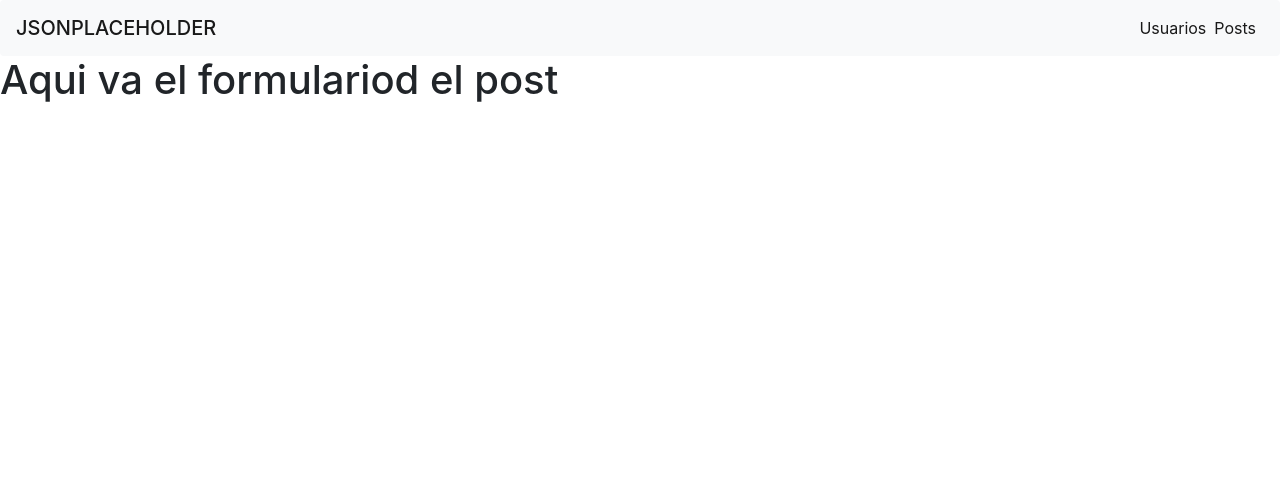
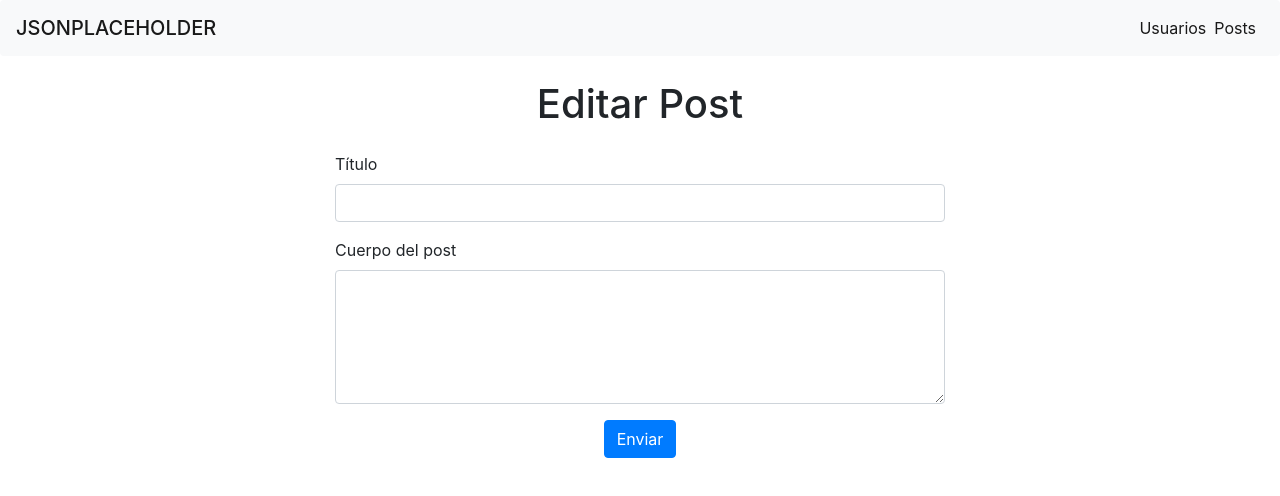
Before and after one commit to ismaeljtl/json-placeholder, a React (Create React App) app: page /postForm/1 in a window 1280 px wide. Shown: the top 496 px of the page. Built offline with nearby package versions, Linux system fonts and the light colour scheme.

Commit message:
create y update post

```diff
--- a/src/components/Post/Post.css
+++ b/src/components/Post/Post.css
@@ -29,3 +29,22 @@
 .Post .bottom-container small:first-child {
   font-weight: bolder;
 }
+
+.card-agregar {
+  display: flex !important;
+  flex-direction: row;
+  justify-content: center;
+  padding: 4.5rem 0;
+  cursor: pointer;
+}
+
+.card-agregar .plus h3 {
+  width: 35px;
+  height: 35px;
+  border: 3px solid #212529;
+  border-radius: 100%;
+  display: flex;
+  justify-content: center;
+  align-items: center;
+  margin-right: 0.5rem;
+}
--- a/src/components/Post/Post.js
+++ b/src/components/Post/Post.js
@@ -1,8 +1,16 @@
 import React from "react";
 import "./Post.css";
 import Dropdown from "../Dropdown/Dropdown";
+import { withRouter } from "react-router-dom";
 
-function Post({ posts, deletePost, users, comments, handleOpenModal }) {
+function Post({
+  posts,
+  deletePost,
+  users,
+  comments,
+  handleOpenModal,
+  history,
+}) {
   return (
     <div className="card-columns Post">
       {posts.map((post) => (
@@ -37,6 +45,17 @@ function Post({ posts, deletePost, users, comments, handleOpenModal }) {
           </div>
         </div>
       ))}
+      <div
+        className="card card-agregar"
+        onClick={() => history.push(`/postForm/0`)}
+      >
+        <div className="plus">
+          <strong>
+            <h3>+</h3>
+          </strong>
+        </div>
+        <h3>Agregar Usuario</h3>
+      </div>
     </div>
   );
 
@@ -50,4 +69,4 @@ function Post({ posts, deletePost, users, comments, handleOpenModal }) {
   }
 }
 
-export default Post;
+export default withRouter(Post);
--- a/src/components/PostForm/PostForm.js
+++ b/src/components/PostForm/PostForm.js
@@ -0,0 +1,44 @@
+import React from "react";
+
+function PostForm(props) {
+  return (
+    <div className="PostForm">
+      <div className="row">
+        <div className="offset-md-3 col-md-6 col-12">
+          <form onSubmit={props.onSubmit}>
+            <div className="form-group">
+              <label htmlFor="title">Título</label>
+              <input
+                onChange={props.onChange}
+                type="text"
+                name="title"
+                className="form-control"
+                id="title"
+                value={props.post.title}
+              />
+            </div>
+            <div className="form-group">
+              <label htmlFor="body">Cuerpo del post</label>
+              <textarea
+                onChange={props.onChange}
+                type="text"
+                rows="5"
+                name="body"
+                className="form-control"
+                id="body"
+                value={props.post.body}
+              ></textarea>
+            </div>
+            <div className="col text-center">
+              <button type="submit" className="btn btn-primary mb-4">
+                Enviar
+              </button>
+            </div>
+          </form>
+        </div>
+      </div>
+    </div>
+  );
+}
+
+export default PostForm;
--- a/src/components/User/User.js
+++ b/src/components/User/User.js
@@ -64,7 +64,6 @@ function User({ users, handleOpenModal, deleteUser, history }) {
           </div>
         </div>
       ))}
-      {/* TODO funcionalidad para agregar un usuario */}
       <div
         className="card card-agregar"
         onClick={() => history.push(`/userForm/0`)}
--- a/src/containers/PostFormContainer.js
+++ b/src/containers/PostFormContainer.js
@@ -1,13 +1,84 @@
 import React from "react";
+import Spinner from "../components/Spinner/Spinner";
+import Error from "../components/Error/Error";
+import { connect } from "react-redux";
+import { createPost, updatePost } from "../redux/actions/postActions";
+import PostForm from "../components/PostForm/PostForm";
 
 class PostFormContainer extends React.Component {
+  constructor(props) {
+    super(props);
+
+    this.state = {
+      titulo: "",
+      post: {
+        id: "",
+        title: "",
+        body: "",
+      },
+    };
+  }
+
+  componentDidMount() {
+    const id = this.props.match.params.id;
+    if (Number(id) === 0) {
+      this.setState({ titulo: "Crear Post" });
+    } else {
+      this.setState({ titulo: "Editar Post" });
+      this.props.postReducer.posts
+        .filter((post) => post.id === Number(id))
+        .map((post) => this.setState({ post }));
+    }
+  }
+
+  handleChange = (event) => {
+    this.setState({
+      post: {
+        ...this.state.post,
+        [event.target.name]: event.target.value,
+      },
+    });
+  };
+
+  handleSubmit = async (event) => {
+    event.preventDefault();
+
+    if (this.state.titulo === "Crear Post") {
+      await this.props.createPost(this.state.post);
+    } else {
+      await this.props.updatePost(this.state.post);
+    }
+
+    this.props.history.goBack();
+  };
+
   render() {
     return (
-      <div className="PostFormContainer">
-        <h1>Aqui va el formulariod el post</h1>
+      <div className="UserFormContainer container-fluid">
+        {this.props.postReducer.spinner && <Spinner />}
+        {this.props.postReducer.error && (
+          <Error message={this.props.postReducer.error} />
+        )}
+        <h1 className="mt-4 mb-4 text-center">{this.state.titulo}</h1>
+        <PostForm
+          post={this.state.post}
+          onChange={this.handleChange}
+          onSubmit={this.handleSubmit}
+        />
       </div>
     );
   }
 }
 
-export default PostFormContainer;
+function mapStateToProps(state) {
+  return {
+    postReducer: state.postReducer,
+  };
+}
+
+const mapDispatchToProps = {
+  createPost,
+  updatePost,
+};
+
+export default connect(mapStateToProps, mapDispatchToProps)(PostFormContainer);
--- a/src/redux/actions/postActions.js
+++ b/src/redux/actions/postActions.js
@@ -84,6 +84,66 @@ export function deletePost(id) {
   };
 }
 
+export function createPost(post) {
+  return async (dispatch, getState) => {
+    const BaseURL = "https://jsonplaceholder.typicode.com";
+
+    dispatch({
+      type: "POST_SPINNER",
+    });
+
+    await fetch(`${BaseURL}/posts`, {
+      method: "POST",
+      body: JSON.stringify(post),
+      headers: {
+        "Content-type": "application/json; charset=UTF-8",
+      },
+    })
+      .then((resp) => handleErrors(resp))
+      .then((json) => alert("El post ha sido creado con éxito"))
+      .catch((err) => {
+        dispatch({
+          type: "POST_ERROR",
+          payload: "Ha ocurrido un error, intente más tarde.",
+        });
+      });
+
+    dispatch({
+      type: "CREATE_POST",
+    });
+  };
+}
+
+export function updatePost(post) {
+  return async (dispatch, getState) => {
+    const BaseURL = "https://jsonplaceholder.typicode.com";
+
+    dispatch({
+      type: "POST_SPINNER",
+    });
+
+    await fetch(`${BaseURL}/posts/${post.id}`, {
+      method: "PUT",
+      body: JSON.stringify(post),
+      headers: {
+        "Content-type": "application/json; charset=UTF-8",
+      },
+    })
+      .then((resp) => handleErrors(resp))
+      .then((json) => alert("El post ha sido actualizado con éxito"))
+      .catch((err) => {
+        dispatch({
+          type: "USER_ERROR",
+          payload: `Ha ocurrido un error, intente más tarde. ${err}`,
+        });
+      });
+
+    dispatch({
+      type: "UPDATE_POST",
+    });
+  };
+}
+
 export function handleOpenPostModal(post) {
   return {
     type: "HANDLE_OPEN_POST_MODAL",
--- a/src/redux/actions/userActions.js
+++ b/src/redux/actions/userActions.js
@@ -99,7 +99,7 @@ export function createUser(user) {
       type: "USER_SPINNER",
     });
 
-    await fetch(`${BaseURL}/posts`, {
+    await fetch(`${BaseURL}/users`, {
       method: "POST",
       body: JSON.stringify(user),
       headers: {
@@ -129,7 +129,7 @@ export function updateUser(user) {
       type: "USER_SPINNER",
     });
 
-    await fetch(`${BaseURL}/posts/${user.id}`, {
+    await fetch(`${BaseURL}/users/${user.id}`, {
       method: "PUT",
       body: JSON.stringify(user),
       headers: {
--- a/src/redux/reducers/postReducer.js
+++ b/src/redux/reducers/postReducer.js
@@ -31,6 +31,20 @@ export default function postReducer(state = initialState, action) {
       };
 
     case "DELETE_POST_BY_ID":
+      return {
+        ...state,
+        cargando: false,
+        spinner: false,
+      };
+
+    case "CREATE_POST":
+      return {
+        ...state,
+        cargando: false,
+        spinner: false,
+      };
+
+    case "UPDATE_POST":
       return {
         ...state,
         cargando: false,
```
